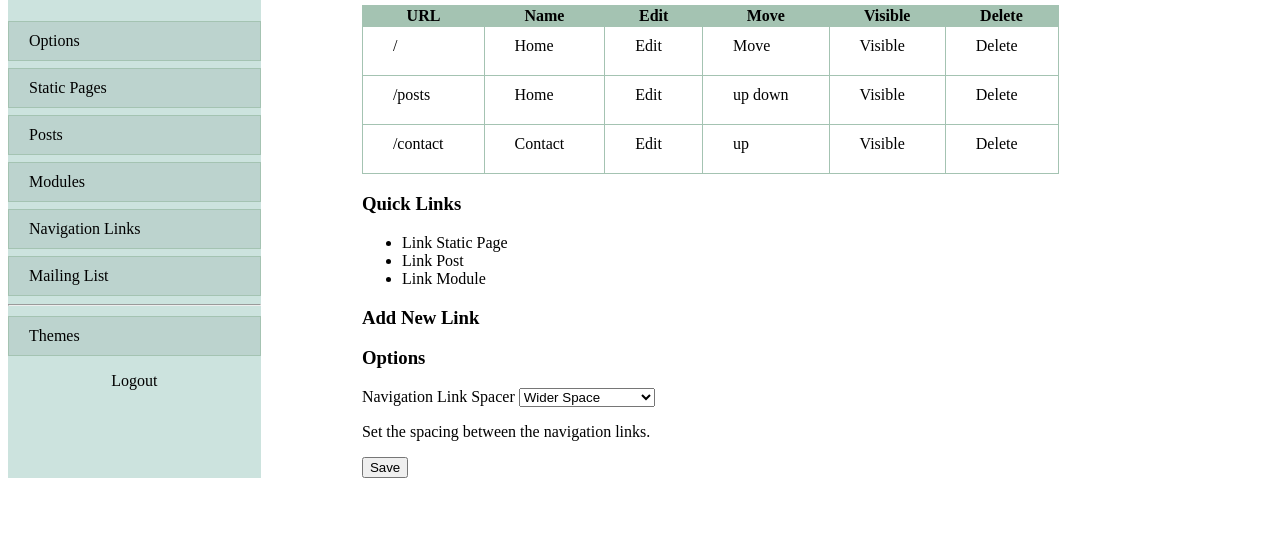
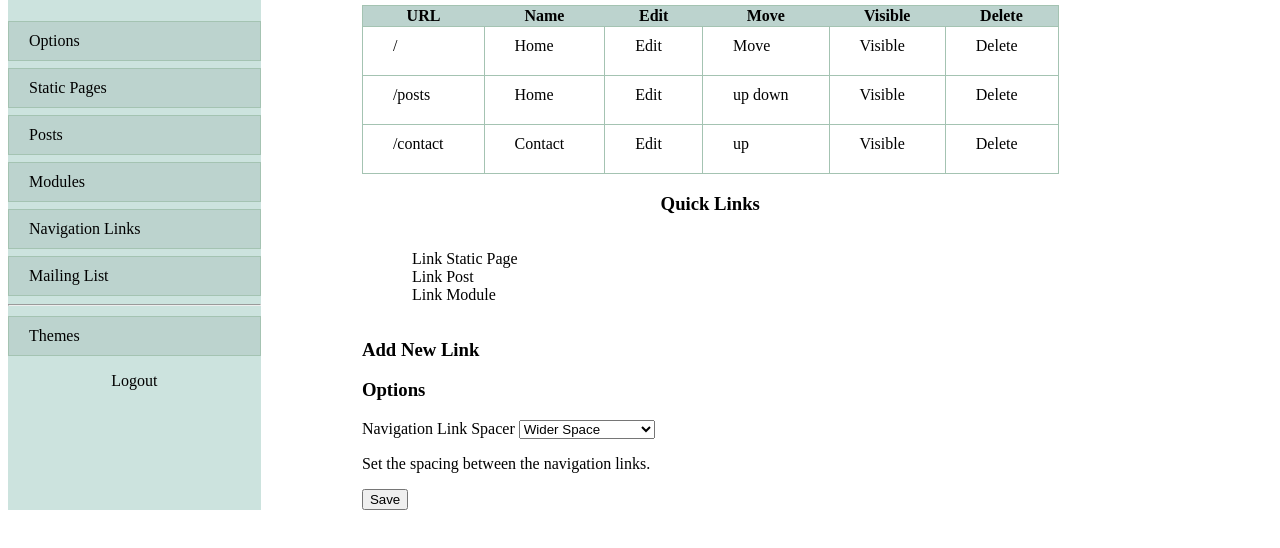
Before and after one commit to anujmaurya-cedcoss/admin-panel, a plain HTML site: page src/index.html in a window 1280 px wide. Shown: the part 62-610 px from the top of the page. Drawn offline with Linux system fonts and the light colour scheme.

Commit message:
final commit for march10

```diff
--- a/src/CSS/style.css
+++ b/src/CSS/style.css
@@ -64,7 +64,7 @@ a {
 }
 
 .main__right-table-heading {
-    background-color: #a4c3b2;
+    background-color: #bcd3ce;
 }
 
 table, td, tr {
@@ -75,3 +75,17 @@ table, td, tr {
     padding-left: 30px;
     padding-right: 40px;
 }
+
+/* CSS for quick links */
+.main__right-quick-heading{
+    text-align: center;
+}
+.main__right-quick-item {
+    display: flex;
+}
+.main__right-quick-item > ul{
+    list-style: none;
+}
+.main__right-quick-item span:hover {
+    background-color: #a4c3b2;
+}
--- a/src/index.html
+++ b/src/index.html
@@ -68,13 +68,13 @@
 
         <div class="main__right-quick">
           <!-- code for quick link goes here -->
-          <h3>Quick Links</h3>
+          <h3 class = "main__right-quick-heading">Quick Links</h3>
 
           <div class="main__right-quick-item">
             <ul>
-              <li>Link Static Page</li>
-              <li>Link Post</li>
-              <li>Link Module</li>
+              <li><span><a href = "#">Link Static Page</a></span></li>
+              <li><span><a href = "#">Link Post</a></span></li>
+              <li><span><a href = "#">Link Module</a></span></li>
             </ul>
           </div>
         </div>
```
